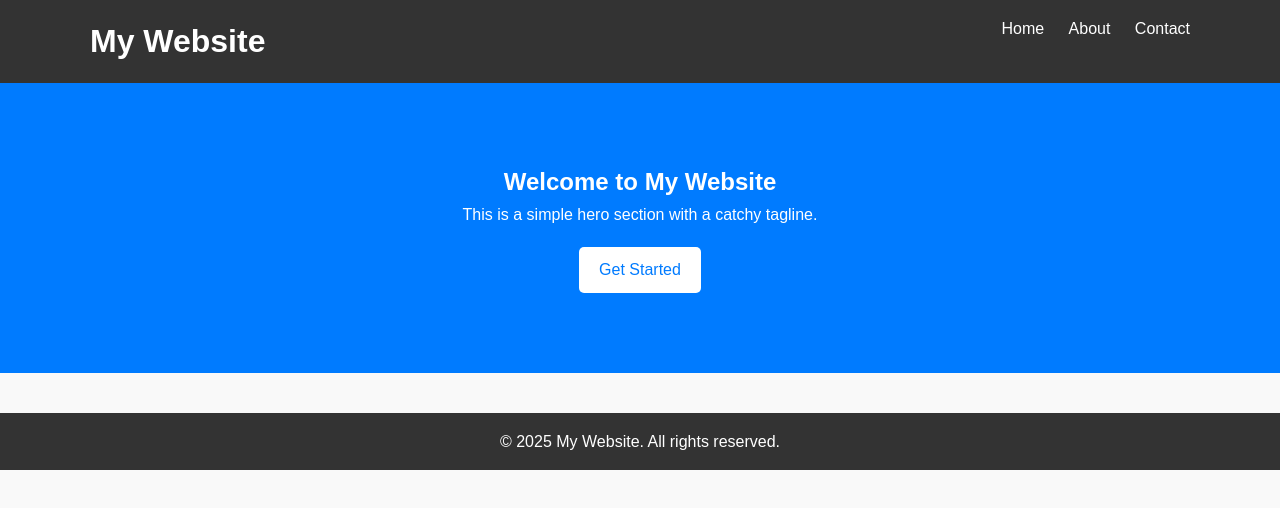
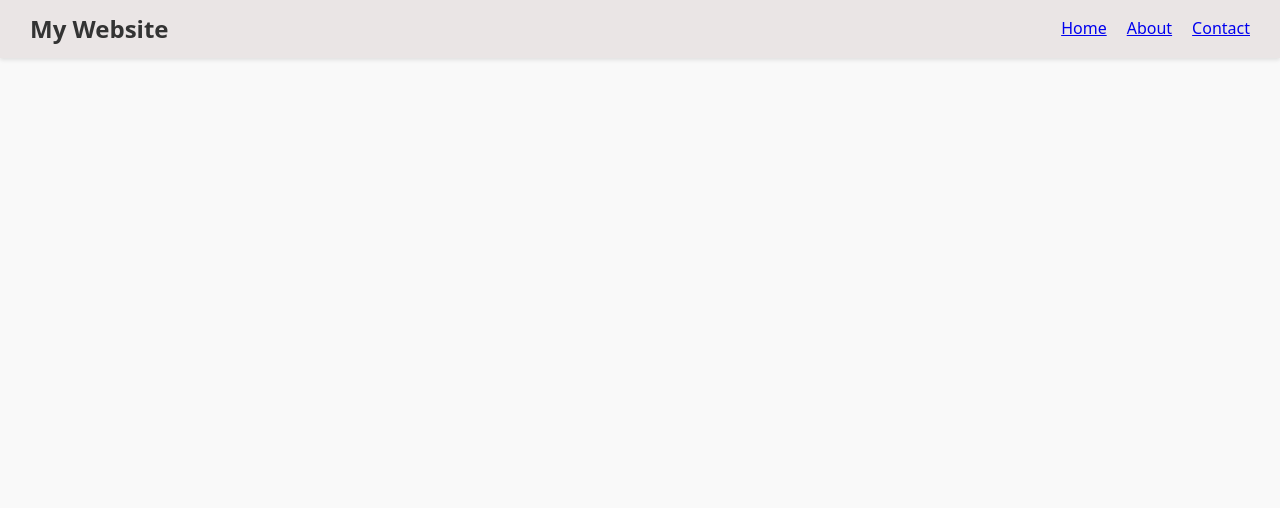
Before and after one commit to mukund-ahire/Basic-Website, a plain HTML site: page index.html in a window 1280 px wide. Drawn offline with Linux system fonts and the light colour scheme.

Commit message:
Started learning how to make header for the website.

```diff
--- a/css/styles.css
+++ b/css/styles.css
@@ -5,68 +5,35 @@
   }
 
   body {
-    font-family: Arial, sans-serif;
+    font-family:system-ui, -apple-system, BlinkMacSystemFont, 'Segoe UI', Roboto, Oxygen, Ubuntu, Cantarell, 'Open Sans', 'Helvetica Neue', sans-serif;
     line-height: 1.6;
     background-color: #f9f9f9;
     color: #333;
   }
 
-  .container {
-    width: 90%;
-    max-width: 1100px;
-    margin: auto;
+  .header{
+    background-color: rgba(109, 60, 60, 0.1);          /* Background color */
+    color: #333;                     /* Text color */
+    padding: 10px;                   /* Space inside header */
+    display: flex;                   /* Flex layout */
+    justify-content: space-between; /* Align items horizontally */
+    align-items: center;
+    position: fixed;                /* Sticks to top */
+    top: 0;
+    width: 100%;
+    z-index: 1000;                   /* Stay on top of other elements */
+    box-shadow: 0 2px 4px rgba(0,0,0,0.1);
   }
 
-  /* Header */
-  header {
-    background-color: #333;
-    color: white;
-    padding: 1rem 0;
-  }
-
-  header h1 {
-    float: left;
-  }
-
-  header nav {
-    float: right;
-  }
-
-  header nav a {
-    color: white;
-    text-decoration: none;
+  header .logo {
+    font-size: 1.5rem;
+    font-weight: bold;
     margin-left: 20px;
   }
 
-  header::after {
-    content: "";
-    display: table;
-    clear: both;
+  header nav ul {
+    list-style: none;
+    display: flex;
+    gap: 20px;
+    margin-right: 20px;
   }
-
-  /* Hero */
-  .hero {
-    background: #007BFF;
-    color: white;
-    padding: 80px 0;
-    text-align: center;
-  }
-
-  .hero .btn {
-    display: inline-block;
-    margin-top: 20px;
-    background: white;
-    color: #007BFF;
-    padding: 10px 20px;
-    text-decoration: none;
-    border-radius: 5px;
-  }
-
-  /* Footer */
-  footer {
-    background-color: #333;
-    color: white;
-    text-align: center;
-    padding: 1rem 0;
-    margin-top: 40px;
-  }
--- a/index.html
+++ b/index.html
@@ -8,30 +8,15 @@
 </head>
 <body>
 
-  <header>
-    <div class="container">
-      <h1>My Website</h1>
+  <header class="header">
+      <h1 class="logo">My Website</h1>
       <nav>
+        <ul>
         <a href="#">Home</a>
         <a href="#">About</a>
         <a href="#">Contact</a>
       </nav>
-    </div>
+    </ul>
   </header>
-
-  <section class="hero">
-    <div class="container">
-      <h2>Welcome to My Website</h2>
-      <p>This is a simple hero section with a catchy tagline.</p>
-      <a href="#" class="btn">Get Started</a>
-    </div>
-  </section>
-
-  <footer>
-    <div class="container">
-      <p>&copy; 2025 My Website. All rights reserved.</p>
-    </div>
-  </footer>
-
 </body>
 </html>
```
